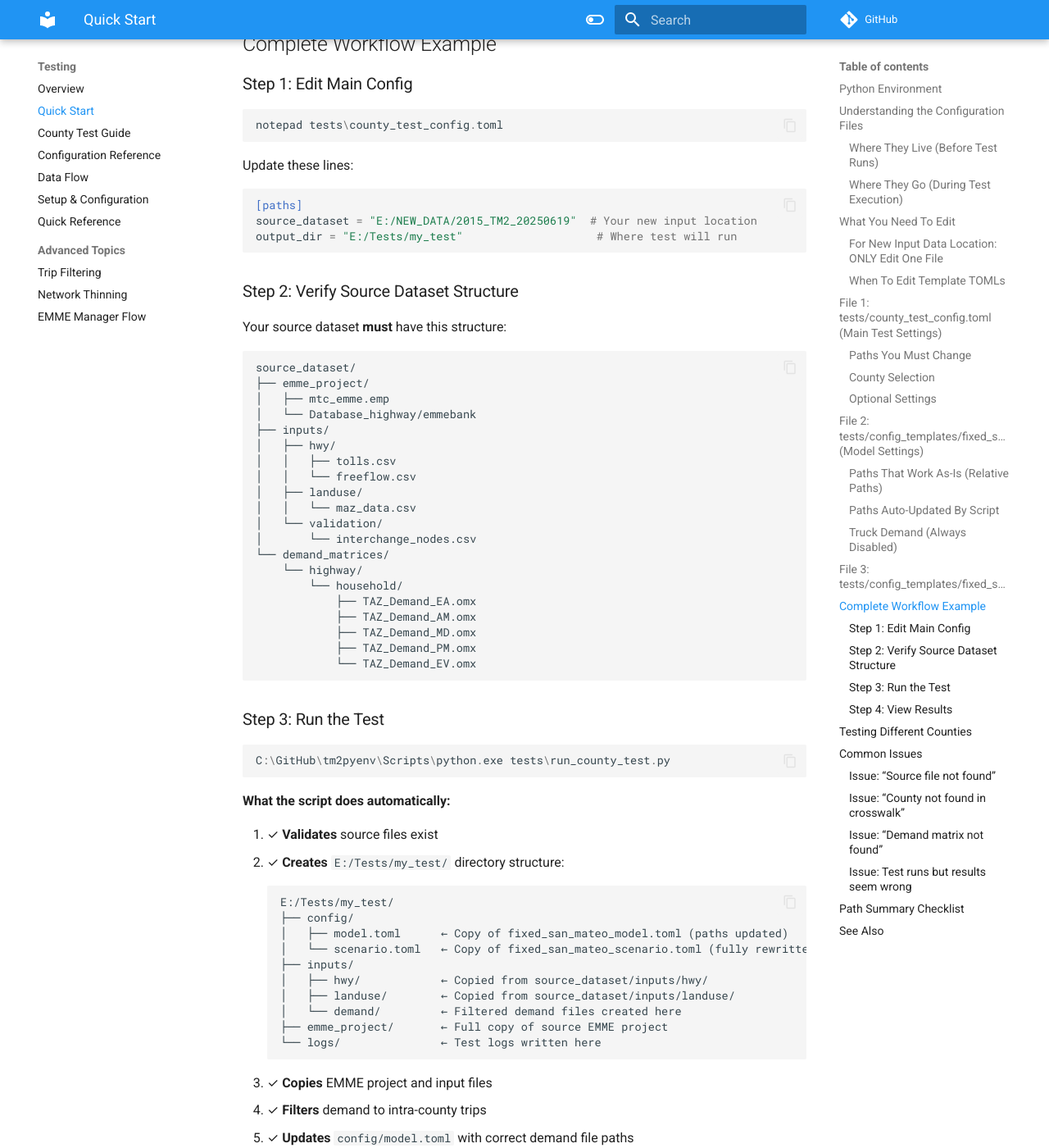
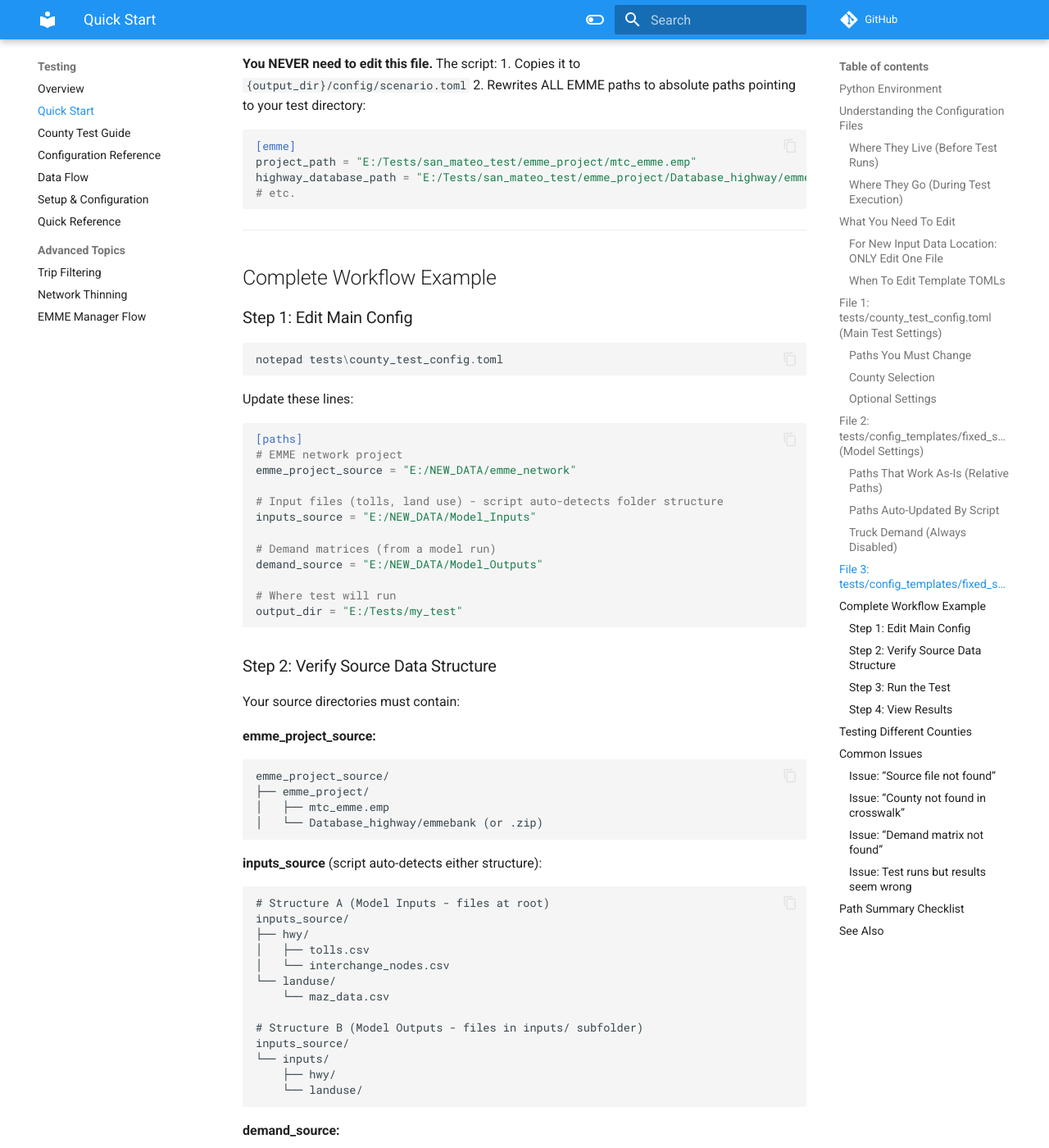
Before and after one commit to BayAreaMetro/tm2py, an MkDocs documentation site: the page built from docs/testing/quick-start.md, in a window 1280 px wide and 1400 px high, scrolled down 4401 px. Shown: the whole window at 82% size. Built offline with MkDocs 1.6.1 and Material for MkDocs 9.7.7, drawn with Linux system fonts in a browser that asks for light colours; nearby versions of some CDN libraries; comment, search, counter and statistics services are not loaded; some of the changed text lies outside the part shown.

Commit message:
separating test inputs by network, non-network, and demand

````diff
--- a/docs/testing/quick-start.md
+++ b/docs/testing/quick-start.md
@@ -50,8 +50,17 @@ When you run the test, the script:
 1. **Edit:** `tests/county_test_config.toml`
    ```toml
    [paths]
-   source_dataset = "E:/NEW_LOCATION/2015_TM2_20250619"  # ← Change this
-   output_dir = "E:/Tests/my_test"                       # ← And this
+   # EMME network project
+   emme_project_source = "E:/NEW_LOCATION/emme_network"
+
+   # Input files (tolls, land use) - script auto-detects folder structure
+   inputs_source = "E:/NEW_LOCATION/Model_Inputs"
+
+   # Demand matrices (from a model run) - optional, defaults to inputs_source
+   demand_source = "E:/NEW_LOCATION/Model_Outputs"
+
+   # Output directory
+   output_dir = "E:/Tests/my_test"
    ```
 
 2. **Run the test:**
@@ -78,13 +87,19 @@ When you run the test, the script:
 
 ```toml
 [paths]
-# 1. Source dataset - MUST contain emme_project, inputs, demand_matrices
-source_dataset = "E:/2015_TM2_20250619"
+# 1. EMME network project
+emme_project_source = "E:/Box/.../Model Inputs/2015-tm22-dev-sprint-04/emme_network"
 
-# 2. Output directory - Where test results go
+# 2. Input files (tolls, land use) - script auto-detects folder structure
+inputs_source = "E:/Box/.../Model Inputs/2015-tm22-dev-sprint-04"
+
+# 3. Demand matrices (from a model run) - optional, defaults to inputs_source
+demand_source = "E:/Box/.../Model Outputs/2015-tm22-dev-sprint-04"
+
+# 4. Output directory - Where test results go
 output_dir = "E:/Tests/san_mateo_test"
 
-# 3. Crosswalk file - Zone-to-county mapping
+# 5. Crosswalk file - Zone-to-county mapping
 crosswalk_file = "C:/GitHub/tm2py-utils/tm2py_utils/inputs/maz_taz/mazs_tazs_county_tract_PUMA_2.5.csv"
 ```
 
@@ -204,35 +219,57 @@ notepad tests\county_test_config.toml
 Update these lines:
 ```toml
 [paths]
-source_dataset = "E:/NEW_DATA/2015_TM2_20250619"  # Your new input location
-output_dir = "E:/Tests/my_test"                    # Where test will run
+# EMME network project
+emme_project_source = "E:/NEW_DATA/emme_network"
+
+# Input files (tolls, land use) - script auto-detects folder structure
+inputs_source = "E:/NEW_DATA/Model_Inputs"
+
+# Demand matrices (from a model run)
+demand_source = "E:/NEW_DATA/Model_Outputs"
+
+# Where test will run
+output_dir = "E:/Tests/my_test"
 ```
 
-### Step 2: Verify Source Dataset Structure
+### Step 2: Verify Source Data Structure
 
-Your source dataset **must** have this structure:
+Your source directories must contain:
 
+**emme_project_source:**
 ```
-source_dataset/
+emme_project_source/
 ├── emme_project/
 │   ├── mtc_emme.emp
-│   └── Database_highway/emmebank
-├── inputs/
-│   ├── hwy/
-│   │   ├── tolls.csv
-│   │   └── freeflow.csv
-│   ├── landuse/
-│   │   └── maz_data.csv
-│   └── validation/
-│       └── interchange_nodes.csv
+│   └── Database_highway/emmebank (or .zip)
+```
+
+**inputs_source** (script auto-detects either structure):
+```
+# Structure A (Model Inputs - files at root)
+inputs_source/
+├── hwy/
+│   ├── tolls.csv
+│   └── interchange_nodes.csv
+└── landuse/
+    └── maz_data.csv
+
+# Structure B (Model Outputs - files in inputs/ subfolder)
+inputs_source/
+└── inputs/
+    ├── hwy/
+    └── landuse/
+```
+
+**demand_source:**
+```
+demand_source/
 └── demand_matrices/
     └── highway/
         └── household/
-            ├── TAZ_Demand_EA.omx
-            ├── TAZ_Demand_AM.omx
-            ├── TAZ_Demand_MD.omx
-            ├── TAZ_Demand_PM.omx
-            └── TAZ_Demand_EV.omx
+            ├── TAZ_Demand_ea.omx
+            ├── TAZ_Demand_am.omx
+            └── ...
 ```
 
 ### Step 3: Run the Test
@@ -243,7 +280,7 @@ C:\GitHub\tm2pyenv\Scripts\python.exe tests\run_county_test.py
 
 **What the script does automatically:**
 
-1. ✓ **Validates** source files exist
+1. ✓ **Validates** source files exist (auto-detects folder structure)
 2. ✓ **Creates** `E:/Tests/my_test/` directory structure:
    ```
    E:/Tests/my_test/
@@ -251,10 +288,10 @@ C:\GitHub\tm2pyenv\Scripts\python.exe tests\run_county_test.py
    │   ├── model.toml      ← Copy of fixed_san_mateo_model.toml (paths updated)
    │   └── scenario.toml   ← Copy of fixed_san_mateo_scenario.toml (fully rewritten)
    ├── inputs/
-   │   ├── hwy/            ← Copied from source_dataset/inputs/hwy/
-   │   ├── landuse/        ← Copied from source_dataset/inputs/landuse/
-   │   └── demand/         ← Filtered demand files created here
-   ├── emme_project/       ← Full copy of source EMME project
+   │   ├── hwy/            ← Copied from inputs_source
+   │   ├── landuse/        ← Copied from inputs_source
+   │   └── demand/         ← Filtered demand files from demand_source
+   ├── emme_project/       ← Full copy from emme_project_source
    └── logs/               ← Test logs written here
    ```
 3. ✓ **Copies** EMME project and input files
@@ -331,9 +368,10 @@ C:\GitHub\tm2pyenv\Scripts\python.exe run_county_test.py --config alameda_config
 **Problem:** Paths in `county_test_config.toml` are incorrect
 
 **Solution:**
-1. Check `source_dataset` path exists
-2. Verify it contains `emme_project/`, `inputs/`, `demand_matrices/`
-3. Check file structure matches requirements above
+1. Check `inputs_source` and `demand_source` paths exist
+2. Verify `inputs_source` contains `hwy/` and `landuse/` (or `inputs/hwy/` structure)
+3. Verify `demand_source` contains `demand_matrices/highway/household/`
+4. Check `emme_project_source` contains `emme_project/` folder
 
 ### Issue: "County not found in crosswalk"
 
@@ -372,16 +410,17 @@ C:\GitHub\tm2pyenv\Scripts\python.exe run_county_test.py --config alameda_config
 Before running a test with new data, verify:
 
 - [ ] `tests/county_test_config.toml`:
-  - [ ] `source_dataset` points to your data location
+  - [ ] `emme_project_source` points to EMME network folder
+  - [ ] `inputs_source` points to input files (tolls, land use)
+  - [ ] `demand_source` points to demand matrices (can be same as inputs_source)
   - [ ] `output_dir` is where you want results
   - [ ] `crosswalk_file` path is correct
   - [ ] `county_name` matches crosswalk file
 
-- [ ] Source dataset structure:
-  - [ ] `emme_project/` exists with Database_highway
-  - [ ] `inputs/hwy/` has tolls.csv and other required files
-  - [ ] `demand_matrices/highway/household/` has TAZ_Demand_*.omx files
-  - [ ] `inputs/validation/` has interchange_nodes.csv
+- [ ] Source data structure:
+  - [ ] `emme_project_source/emme_project/` exists with Database_highway
+  - [ ] `inputs_source` has `hwy/tolls.csv` (or `inputs/hwy/tolls.csv`)
+  - [ ] `demand_source/demand_matrices/highway/household/` has TAZ_Demand_*.omx files
 
 - [ ] Model config (usually OK as-is):
   - [ ] `tests/config_templates/fixed_san_mateo_model.toml` uses relative paths
````
Also changed, not shown: PR_DESCRIPTION.md (+20 -19 lines), docs/testing/configuration.md (+55 -25 lines), 16 other files.
